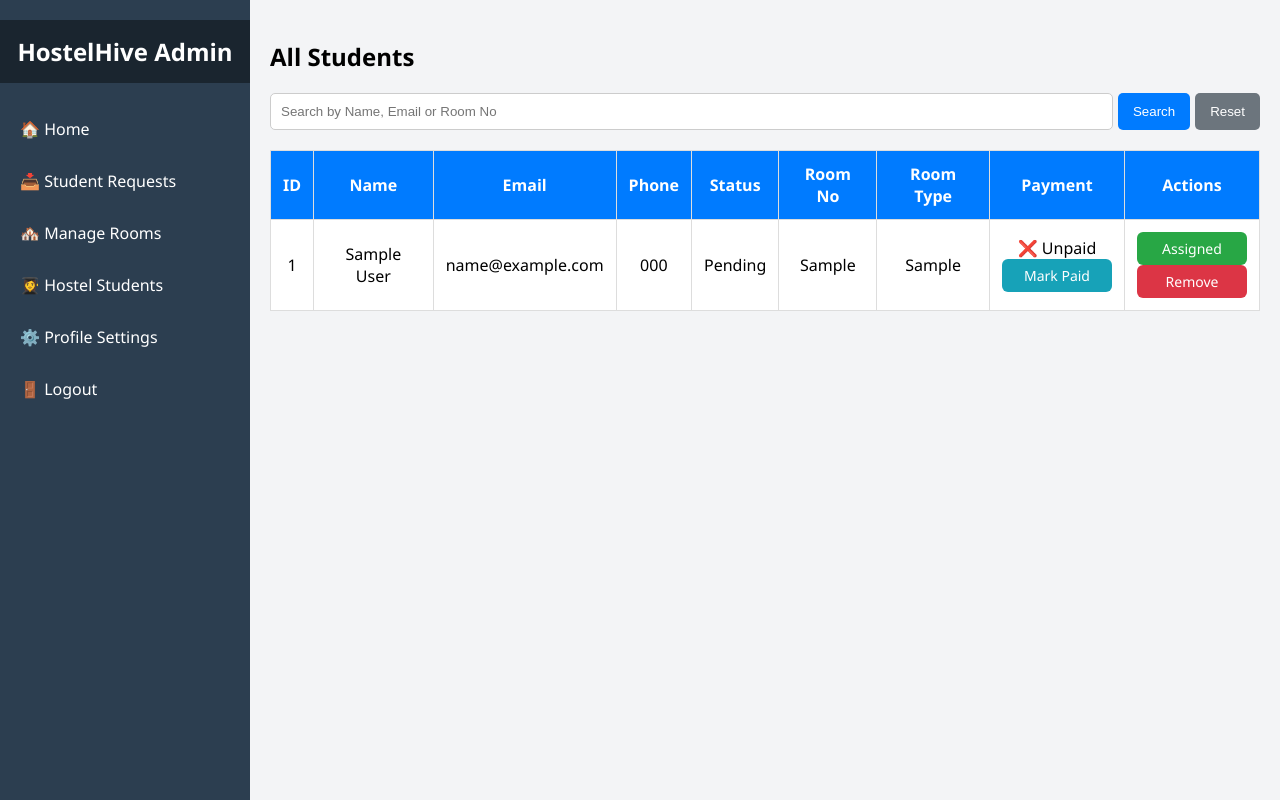
After one commit to KeLy22/HostelHive, a PHP site: page /student_list.php in a window 1280 px wide. The commit adds this page. Run offline with PHP 8.4, Linux system fonts and the light colour scheme; the visitor is signed in with stand-in values (Sample User, id 1); tables that the repository leaves empty or names only in its code hold one stand-in row (values such as "Sample post").

Commit message:
backlog-6

```diff
--- a/Hostelhive.sql
+++ b/Hostelhive.sql
@@ -33,7 +33,8 @@ CREATE TABLE IF NOT EXISTS students (
   status ENUM('pending','approved','rejected') DEFAULT 'pending',
   room_id INT DEFAULT NULL,
   created_at TIMESTAMP DEFAULT CURRENT_TIMESTAMP,
-  room_no VARCHAR(20) DEFAULT NULL
+  room_no VARCHAR(20) DEFAULT NULL,
+  fee_status ENUM('pending','paid') DEFAULT 'pending'
 );
 
 -- ===========================================
@@ -44,5 +45,6 @@ CREATE TABLE IF NOT EXISTS rooms (
     room_no VARCHAR(20) NOT NULL UNIQUE,
     room_type VARCHAR(50) DEFAULT 'Shared',
     capacity INT DEFAULT 2,
-    fee DECIMAL(10,2) DEFAULT 3000.00
+    fee DECIMAL(10,2) DEFAULT 3000.00,
+    occupied INT DEFAULT 0
 );
--- /dev/null
+++ b/student_list.php
@@ -0,0 +1,287 @@
+<?php
+session_start();
+require 'config.php';
+
+// Check if admin is logged in
+if (!isset($_SESSION['admin_id'])) {
+    header("Location: index.php");
+    exit;
+}
+
+// Handle remove room assignment
+if (isset($_GET['remove'])) {
+    $student_id = intval($_GET['remove']);
+
+    // Get current room ID
+    $stmt = $pdo->prepare("SELECT room_id FROM students WHERE id = ?");
+    $stmt->execute([$student_id]);
+    $room = $stmt->fetch();
+
+    if ($room && $room['room_id']) {
+        // Decrease occupied count
+        $pdo->prepare("UPDATE rooms SET occupied = occupied - 1 WHERE id = ? AND occupied > 0")
+            ->execute([$room['room_id']]);
+
+        // Remove room assignment from student
+        $pdo->prepare("UPDATE students SET room_id = NULL, room_no = NULL WHERE id = ?")
+            ->execute([$student_id]);
+    }
+
+    header("Location: student_list.php");
+    exit;
+}
+
+// Handle mark payment as paid
+if (isset($_GET['pay'])) {
+    $student_id = intval($_GET['pay']);
+    $pdo->prepare("UPDATE students SET fee_status='paid' WHERE id=?")
+        ->execute([$student_id]);
+    header("Location: student_list.php");
+    exit;
+}
+
+// Handle search
+$search = isset($_GET['search']) ? trim($_GET['search']) : '';
+if ($search !== '') {
+    $stmt = $pdo->prepare("
+        SELECT s.id, s.name, s.email, s.phone, s.status, s.fee_status, r.room_no, r.room_type
+        FROM students s
+        LEFT JOIN rooms r ON s.room_id = r.id
+        WHERE s.name LIKE ? OR s.email LIKE ? OR r.room_no LIKE ?
+        ORDER BY s.id DESC
+    ");
+    $stmt->execute(["%$search%", "%$search%", "%$search%"]);
+} else {
+    $stmt = $pdo->query("
+        SELECT s.id, s.name, s.email, s.phone, s.status, s.fee_status, r.room_no, r.room_type
+        FROM students s
+        LEFT JOIN rooms r ON s.room_id = r.id
+        ORDER BY s.id DESC
+    ");
+}
+
+$students = $stmt->fetchAll();
+?>
+
+<!DOCTYPE html>
+<html lang="en">
+
+<head>
+    <meta charset="UTF-8">
+    <title>Student List - HostelHive</title>
+
+    <style>
+        body {
+            margin: 0;
+            font-family: 'Segoe UI', Tahoma, Geneva, Verdana, sans-serif;
+            background-color: #f3f4f6;
+            display: flex;
+        }
+
+        .sidebar {
+            width: 250px;
+            background-color: #2c3e50;
+            color: white;
+            height: 100vh;
+            position: fixed;
+            display: flex;
+            flex-direction: column;
+        }
+
+        .sidebar h2 {
+            text-align: center;
+            background-color: #1a252f;
+            padding: 15px 0;
+        }
+
+        .sidebar a {
+            color: white;
+            text-decoration: none;
+            padding: 15px 20px;
+            display: block;
+        }
+
+        .sidebar a:hover {
+            background-color: #34495e;
+        }
+
+        .main-content {
+            margin-left: 250px;
+            padding: 20px;
+            flex-grow: 1;
+        }
+
+        h2 {
+            margin-bottom: 20px;
+        }
+
+        /* Search bar */
+        form.search-form {
+            margin-bottom: 20px;
+            display: flex;
+            gap: 5px;
+        }
+
+        form.search-form input {
+            flex: 1;
+            padding: 10px;
+            border: 1px solid #ccc;
+            border-radius: 5px;
+        }
+
+        form.search-form button,
+        form.search-form .reset-btn {
+            padding: 10px 15px;
+            border: none;
+            border-radius: 5px;
+            cursor: pointer;
+            color: white;
+        }
+
+        form.search-form button {
+            background-color: #007bff;
+        }
+
+        form.search-form button:hover {
+            background-color: #0056b3;
+        }
+
+        form.search-form .reset-btn {
+            background-color: #6c757d;
+        }
+
+        form.search-form .reset-btn:hover {
+            background-color: #5a6268;
+        }
+
+        /* Table */
+        table {
+            width: 100%;
+            border-collapse: collapse;
+            background-color: white;
+        }
+
+        table th,
+        table td {
+            padding: 12px;
+            border: 1px solid #ddd;
+            text-align: center;
+        }
+
+        table th {
+            background-color: #007bff;
+            color: white;
+        }
+
+        /* ==== FIXED BUTTON BOXES ==== */
+        .action-btn {
+            display: inline-block;
+            width: 110px;
+            /* Same size for all buttons */
+            padding: 7px 0;
+            border-radius: 6px;
+            color: white;
+            text-decoration: none;
+            font-size: 14px;
+            font-weight: 500;
+            text-align: center;
+        }
+
+        .assign-room {
+            background-color: #28a745;
+        }
+
+        .remove-room {
+            background-color: #dc3545;
+        }
+
+        .mark-paid {
+            background-color: #17a2b8;
+        }
+
+        .assigned-tag {
+            background-color: #28a745;
+            color: white;
+        }
+    </style>
+</head>
+
+<body>
+    <div class="sidebar">
+        <h2>HostelHive Admin</h2>
+        <a href="admin_dashboard.php">🏠 Home</a>
+        <a href="student_requests.php">📥 Student Requests</a>
+        <a href="manage_rooms.php">🏘️ Manage Rooms</a>
+        <a href="student_list.php">👩‍🎓 Hostel Students</a>
+        <a href="profile.php">⚙️ Profile Settings</a>
+        <a href="logout.php">🚪 Logout</a>
+    </div>
+
+    <div class="main-content">
+        <h2>All Students</h2>
+
+        <!-- Search Form -->
+        <form method="get" class="search-form">
+            <input type="text" name="search" placeholder="Search by Name, Email or Room No" value="<?= htmlspecialchars($search) ?>">
+            <button type="submit">Search</button>
+            <button type="button" onclick="window.location='student_list.php'" class="reset-btn">Reset</button>
+        </form>
+
+        <table>
+            <tr>
+                <th>ID</th>
+                <th>Name</th>
+                <th>Email</th>
+                <th>Phone</th>
+                <th>Status</th>
+                <th>Room No</th>
+                <th>Room Type</th>
+                <th>Payment</th>
+                <th>Actions</th>
+            </tr>
+
+            <?php if ($students): ?>
+                <?php foreach ($students as $s): ?>
+                    <tr>
+                        <td><?= $s['id'] ?></td>
+                        <td><?= htmlspecialchars($s['name']) ?></td>
+                        <td><?= htmlspecialchars($s['email']) ?></td>
+                        <td><?= htmlspecialchars($s['phone']) ?></td>
+                        <td><?= ucfirst($s['status']) ?></td>
+
+                        <td><?= $s['room_no'] ?? 'Not assigned' ?></td>
+                        <td><?= $s['room_type'] ?? 'Not assigned' ?></td>
+
+                        <td>
+                            <?php if ($s['fee_status'] === 'paid'): ?>
+                                ✅ Paid
+                            <?php else: ?>
+                                ❌ Unpaid
+                                <br>
+                                <a href="student_list.php?pay=<?= $s['id'] ?>" class="action-btn mark-paid" onclick="return confirm('Mark payment as paid?')">Mark Paid</a>
+                            <?php endif; ?>
+                        </td>
+
+                        <td>
+                            <?php if (!$s['room_no']): ?>
+                                <a href="assign_room.php?id=<?= $s['id'] ?>" class="action-btn assign-room">Assign Room</a>
+                            <?php else: ?>
+                                <span class="action-btn assigned-tag">Assigned</span>
+                                <br>
+                                <a href="student_list.php?remove=<?= $s['id'] ?>" class="action-btn remove-room" onclick="return confirm('Remove room assignment?')">Remove</a>
+                            <?php endif; ?>
+                        </td>
+
+                    </tr>
+                <?php endforeach; ?>
+
+            <?php else: ?>
+                <tr>
+                    <td colspan="9">No students found.</td>
+                </tr>
+            <?php endif; ?>
+        </table>
+    </div>
+</body>
+
+</html>
```
Also changed, not shown: assign_room.php (added, +165 -0 lines), manage_rooms.php (+13 -3 lines), remove_room.php (added, +34 -0 lines).
